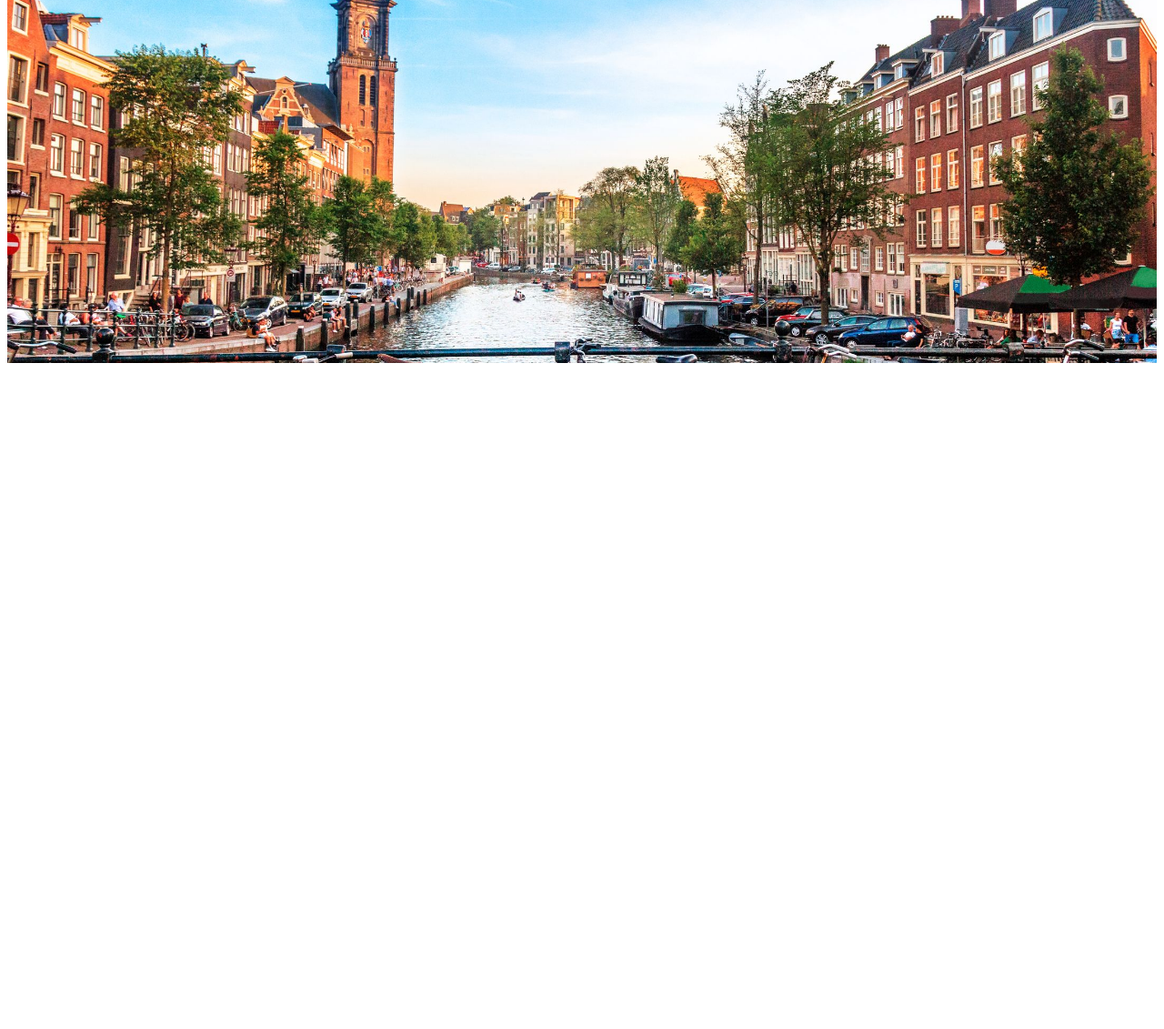
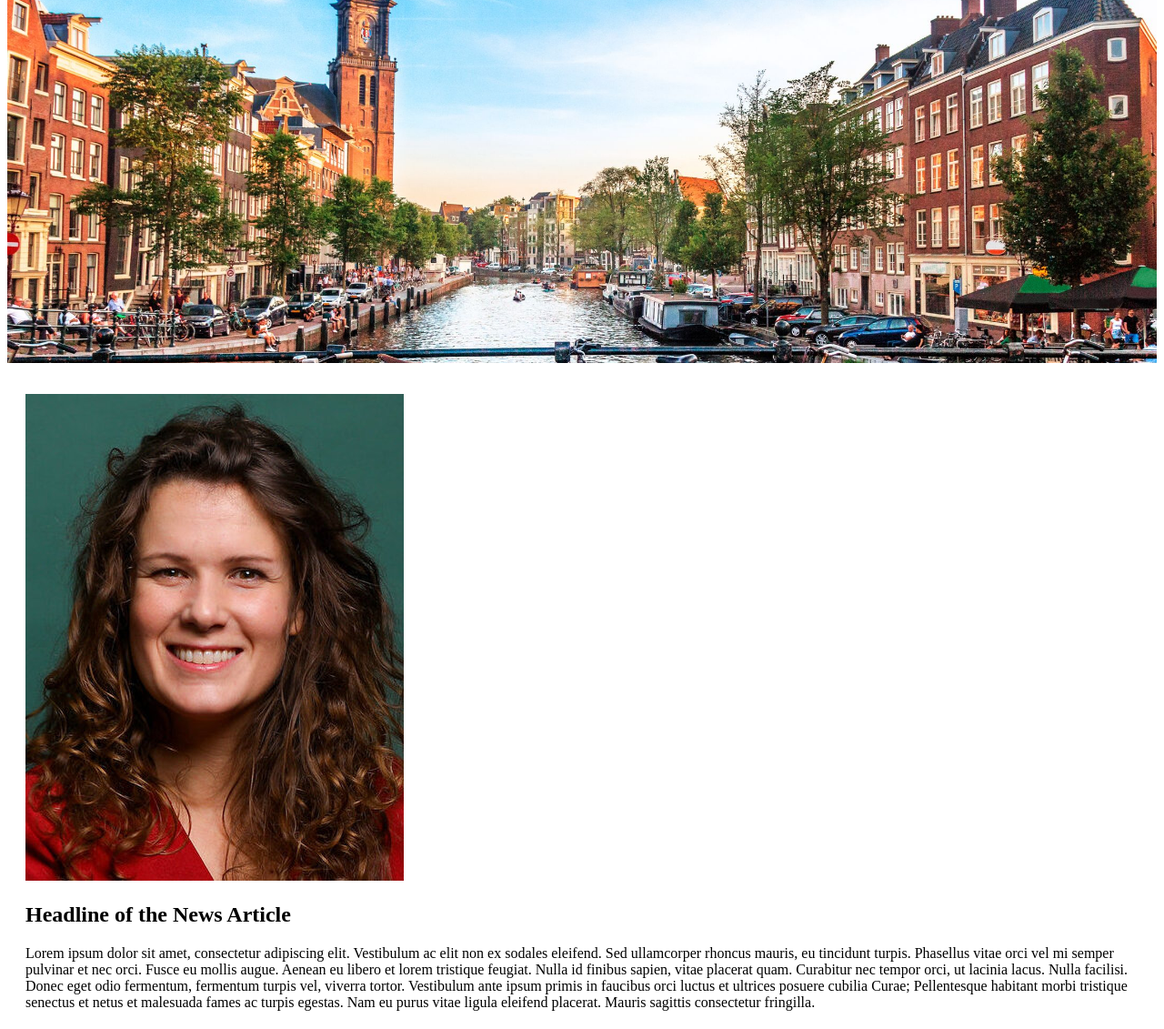
Before and after one commit to NoahKlaassen1/CDA, a PHP site: page / in a window 1280 px wide. Shown: the part 119-1250 px from the top of the page at 91% size. Before the commit the page ends 518 px from the top, so only its background shows below. Run offline with PHP 8.4, Linux system fonts and the light colour scheme.

Commit message:
hompage
lorem ipsusm delor

```diff
--- a/Project2/index.php
+++ b/Project2/index.php
@@ -9,14 +9,27 @@
 </head>
 <body>
     <header>
-    <?php include 'header.php'; ?>
+        <?php include 'header.php'; ?>
     </header>
 
-
-
-
-
-
-
+    <article>
+        <img src="images/annekuik.jpg" id="imgB" alt="Anne Kuik" class="image-container">
+        <h2>Headline of the News Article</h2>
+        <p>
+            Lorem ipsum dolor sit amet, consectetur adipiscing elit.
+            Vestibulum ac elit non ex sodales eleifend. Sed ullamcorper
+            rhoncus mauris, eu tincidunt turpis. Phasellus vitae orci
+            vel mi semper pulvinar et nec orci. Fusce eu mollis augue.
+            Aenean eu libero et lorem tristique feugiat. Nulla id
+            finibus sapien, vitae placerat quam. Curabitur nec tempor
+            orci, ut lacinia lacus. Nulla facilisi. Donec eget odio
+            fermentum, fermentum turpis vel, viverra tortor. Vestibulum
+            ante ipsum primis in faucibus orci luctus et ultrices posuere
+            cubilia Curae; Pellentesque habitant morbi tristique senectus
+            et netus et malesuada fames ac turpis egestas. Nam eu purus
+            vitae ligula eleifend placerat. Mauris sagittis consectetur
+            fringilla.
+        </p>
+    </article>
 </body>
 </html>
--- a/Project2/styles.css
+++ b/Project2/styles.css
@@ -66,8 +66,18 @@ nav ul li a:hover {
     display: flex;
 }
 
+article {
+    width: 100%/3;
+    margin: 20px;
+  }
+
+
+
 /* lid worden pagina */
 
 
 
 /* Footer */
+
+
+ }
```
